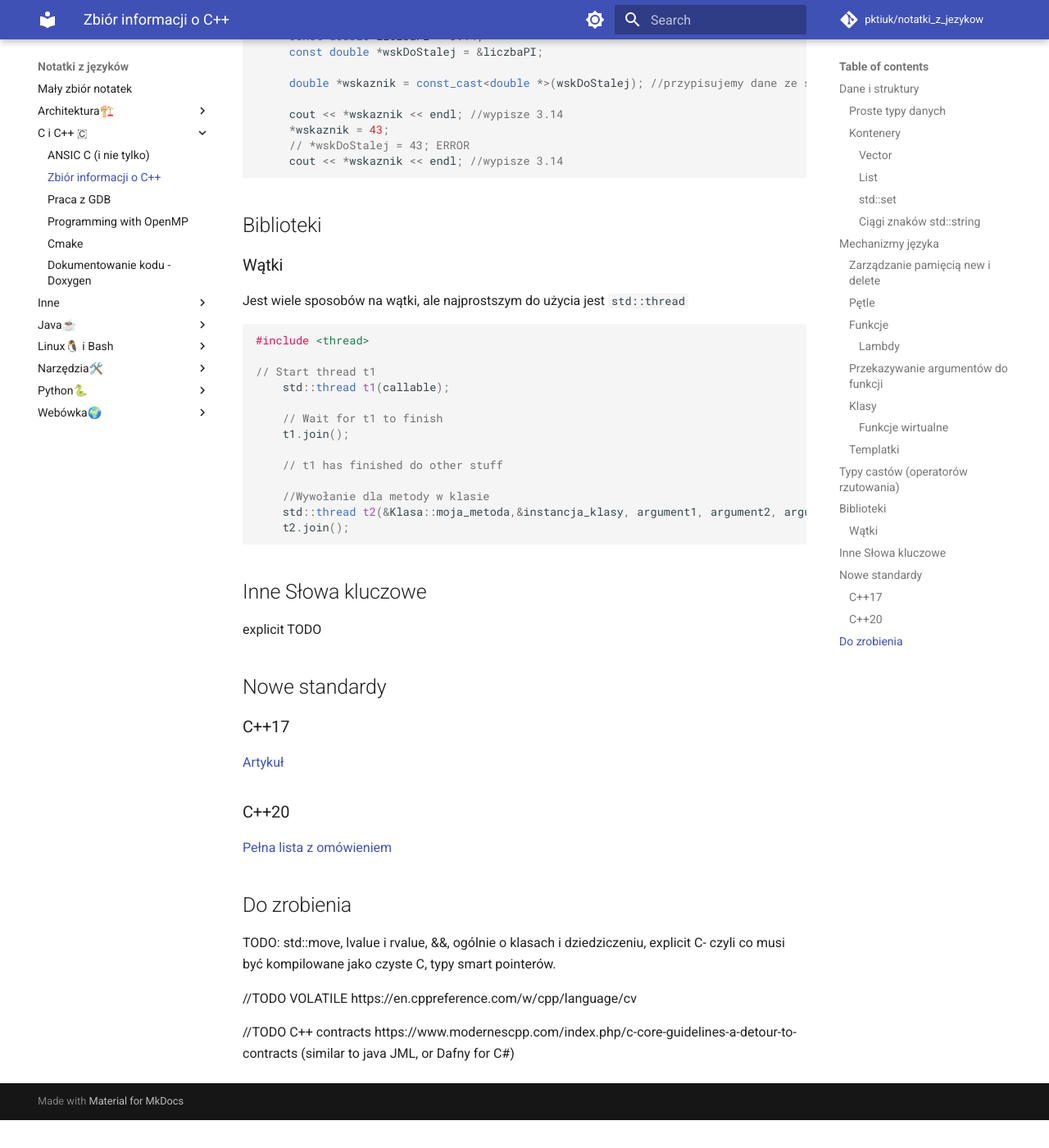
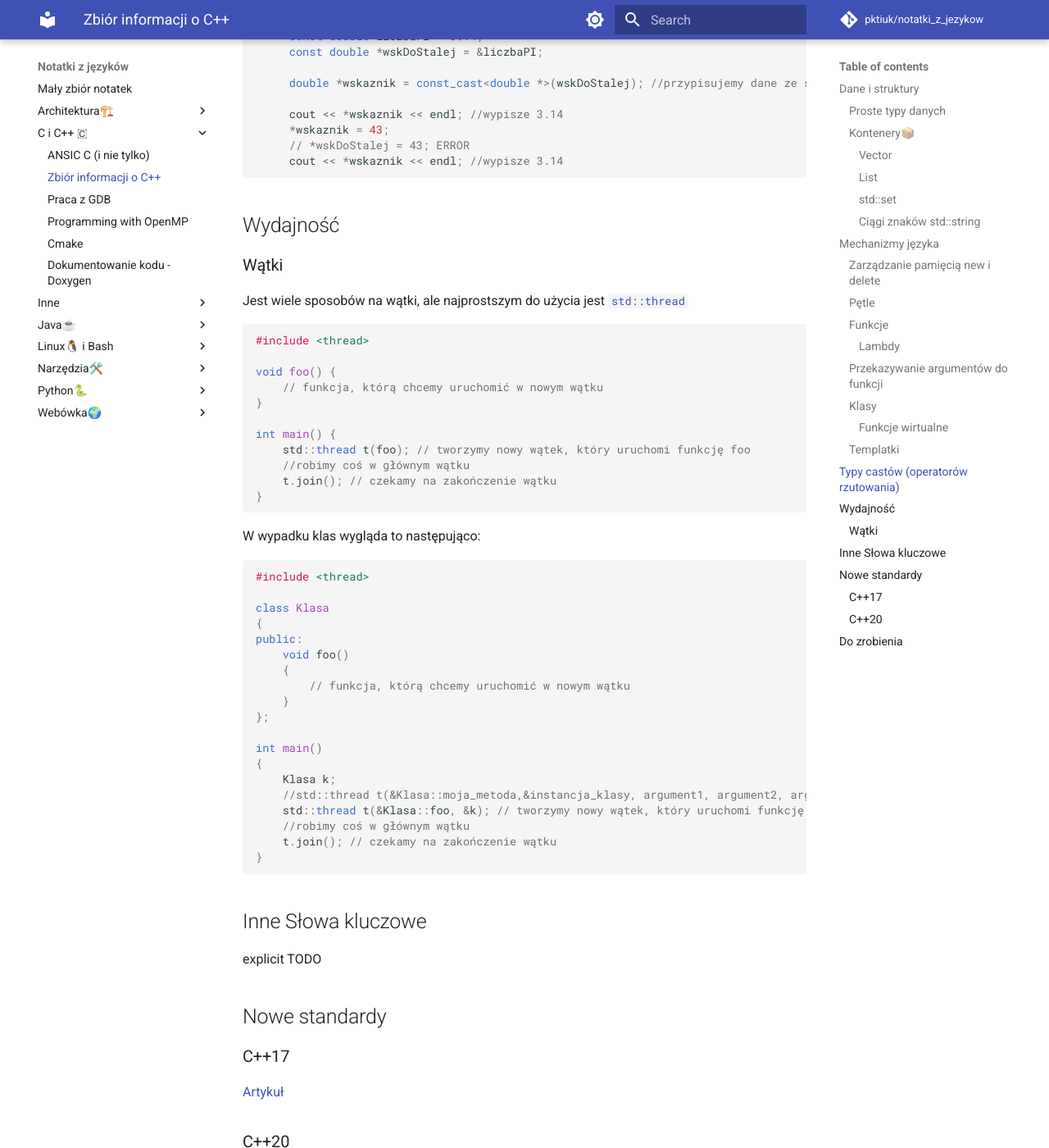
Before and after one commit to pktiuk/notatki_z_jezykow, an MkDocs documentation site: the page built from docs/C i C++ 🇨/1_cpp.md, in a window 1280 px wide and 1400 px high, scrolled down 9929 px. Shown: the whole window at 82% size. Built offline with MkDocs 1.6.1 and Material for MkDocs 9.7.7, drawn with Linux system fonts in a browser that asks for light colours; comment, search, counter and statistics services are not loaded; before the commit the page ends 11295 px from its top, so only the background shows below that; some of the changed text lies outside the part shown.

Commit message:
Poprawki w wątkach.

````diff
--- a/docs/C i C++ 🇨/1_cpp.md
+++ b/docs/C i C++ 🇨/1_cpp.md
@@ -15,7 +15,7 @@ Proste typy zmiennych:
 - `bool` - wartość logiczna
 - `void` - brak wartości
 
-### Kontenery
+### Kontenery📦
 
 W bibliotekach standardowych C++ mamy następujące typy kontenerów:
 
@@ -448,26 +448,48 @@ Używając tych operatorów na ogół powinno się operować na wskaźnikach (al
      cout << *wskaznik << endl; //wypisze 3.14
 ```
 
-## Biblioteki
+## Wydajność
 
 ### Wątki
 
-Jest wiele sposobów na wątki, ale najprostszym do użycia jest `std::thread`
+Jest wiele sposobów na wątki, ale najprostszym do użycia jest [`std::thread`](https://en.cppreference.com/w/cpp/thread/thread/thread)
 
 ```cpp
 #include <thread>
 
-// Start thread t1
-    std::thread t1(callable);
+void foo() {
+    // funkcja, którą chcemy uruchomić w nowym wątku
+}
 
-    // Wait for t1 to finish
-    t1.join();
+int main() {
+    std::thread t(foo); // tworzymy nowy wątek, który uruchomi funkcję foo
+    //robimy coś w głównym wątku
+    t.join(); // czekamy na zakończenie wątku
+}
+```
 
-    // t1 has finished do other stuff
+W wypadku klas wygląda to następująco:
 
-    //Wywołanie dla metody w klasie
-    std::thread t2(&Klasa::moja_metoda,&instancja_klasy, argument1, argument2, argument3);
-    t2.join();
+```cpp
+#include <thread>
+
+class Klasa
+{
+public:
+    void foo()
+    {
+        // funkcja, którą chcemy uruchomić w nowym wątku
+    }
+};
+
+int main()
+{
+    Klasa k;
+    //std::thread t(&Klasa::moja_metoda,&instancja_klasy, argument1, argument2, argument3);
+    std::thread t(&Klasa::foo, &k); // tworzymy nowy wątek, który uruchomi funkcję foo
+    //robimy coś w głównym wątku
+    t.join(); // czekamy na zakończenie wątku
+}
 ```
 
 ## Inne Słowa kluczowe
````
Also changed, not shown: other parts of docs/C i C++ 🇨/1_cpp.md (+1 -1 lines).
